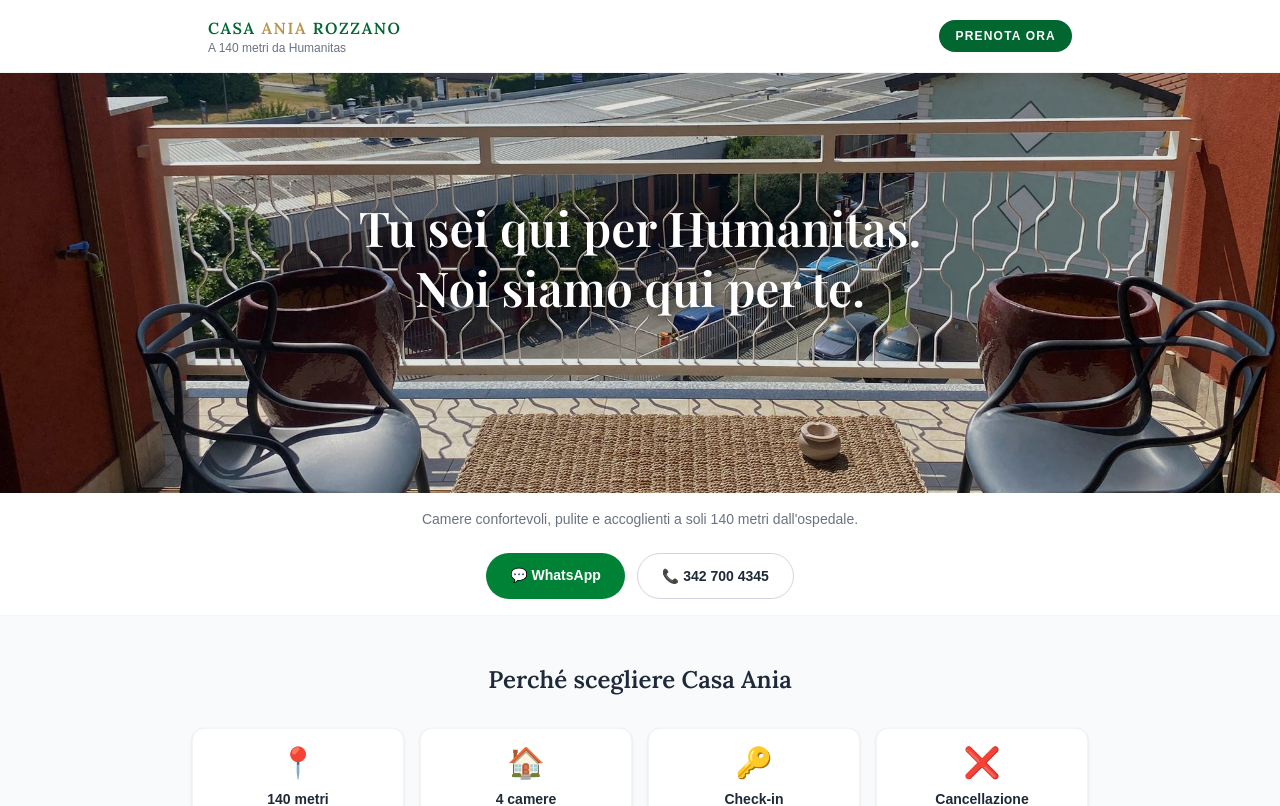
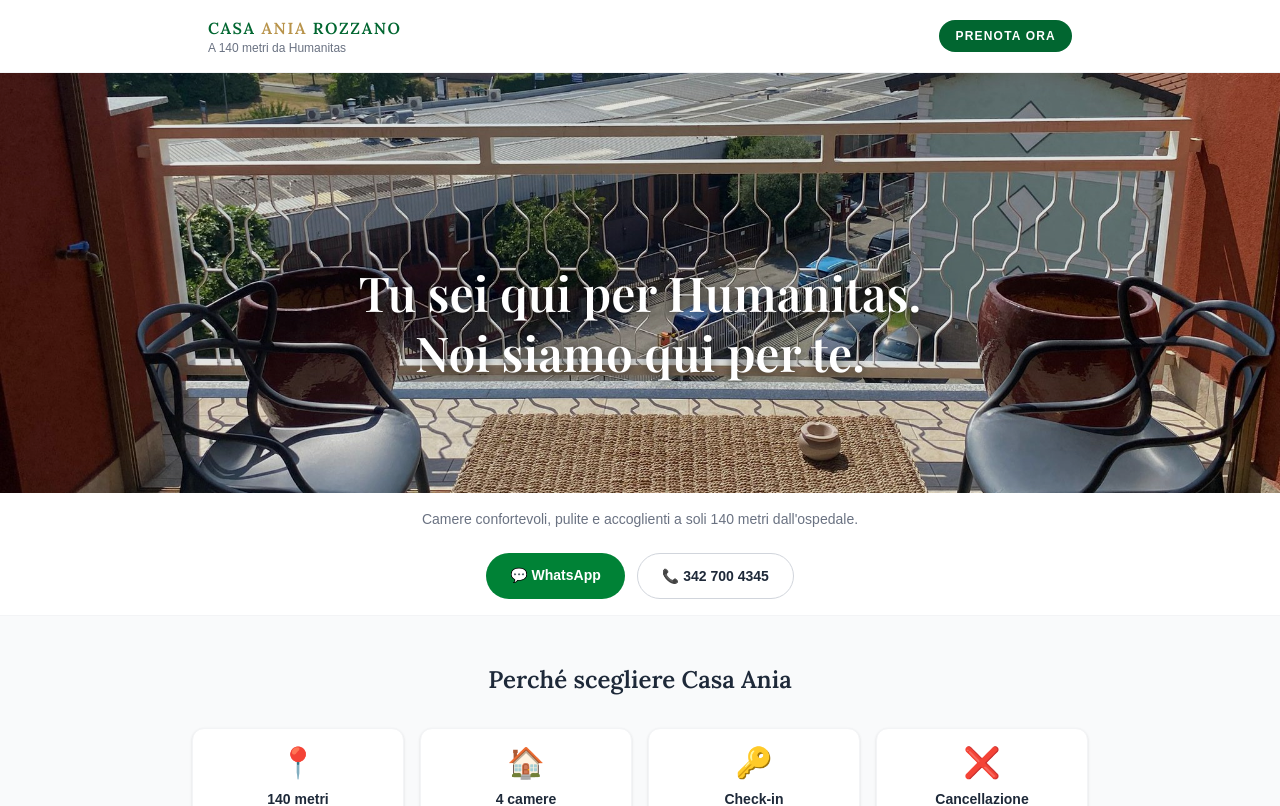
Before and after one commit to CasaAnia/sito-casaania, a Next.js app: page / in a window 1280 px wide. Shown: the top 806 px of the page. Built offline with nearby package versions, Linux system fonts and the light colour scheme.

Commit message:
Hero: posizione scritta con percentuale fissa

```diff
--- a/app/page.tsx
+++ b/app/page.tsx
@@ -74,10 +74,10 @@ export default function Home() {
       </header>
 
       {/* HERO */}
-      <section className="relative text-white px-4 overflow-hidden flex flex-col justify-end" style={{ minHeight: '420px', maxHeight: '560px' }}>
+      <section className="relative text-white px-4 overflow-hidden" style={{ minHeight: '420px', maxHeight: '560px' }}>
         <img src="/hero-mobile.jpg" alt="Vista dal balcone di Casa Ania" className="absolute inset-0 w-full h-full object-cover" style={{ objectPosition: 'center 50%' }} />
         <div className="absolute inset-0 bg-black/10" />
-        <div className="relative max-w-4xl mx-auto text-center w-full pb-40">
+        <div className="absolute w-full text-center px-4" style={{ top: '45%', left: 0 }}>
           <h2 style={{fontFamily: "'Playfair Display', serif", color: '#ffffff', textShadow: '0 2px 12px rgba(0,0,0,0.7)'}} className="text-3xl md:text-5xl font-semibold mb-4 leading-tight">
             Tu sei qui per Humanitas.<br />Noi siamo qui per te.
           </h2>
```
